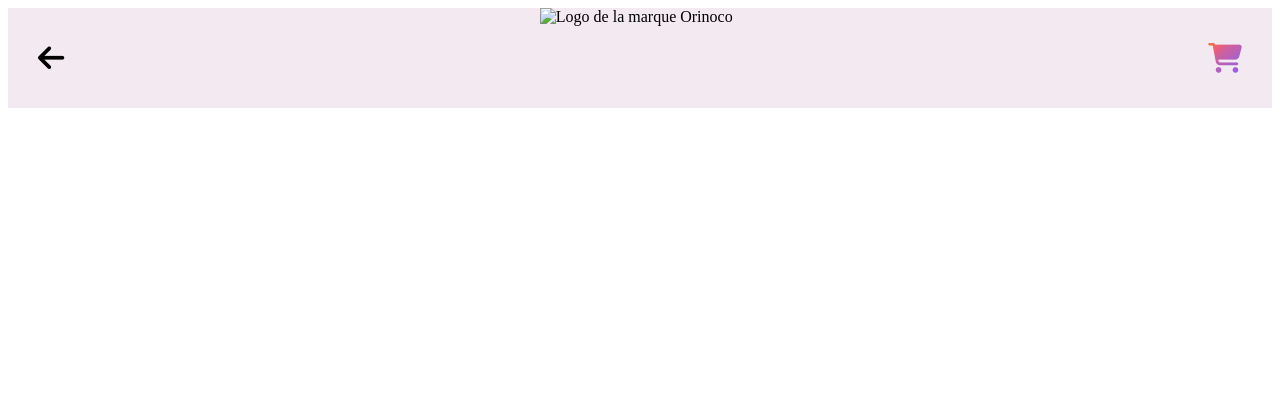
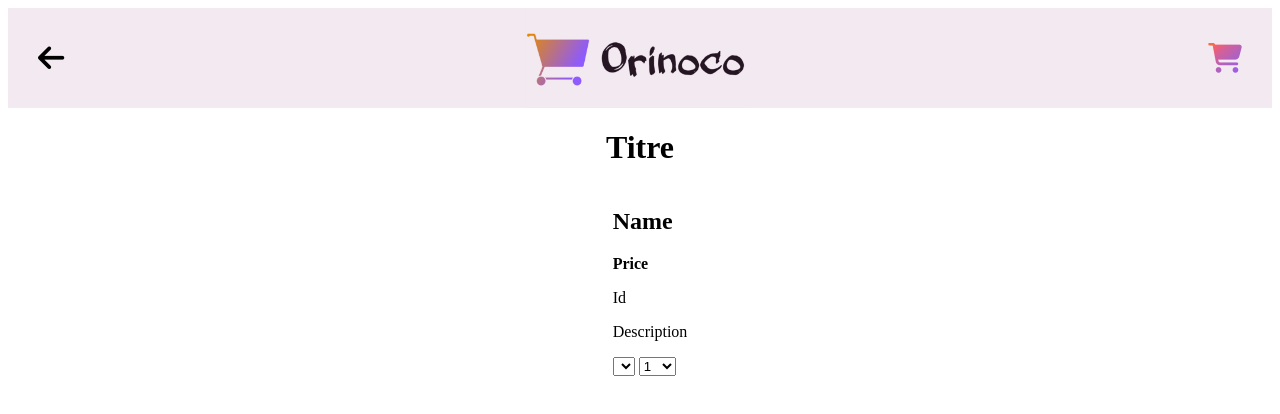
Before and after one commit to Laeti-LA/LaetitiaAillaud_5_23022021, a website: page pages/products.html in a window 1280 px wide. Drawn offline with Linux system fonts and the light colour scheme.

```diff
--- a/css/style.css
+++ b/css/style.css
@@ -13,10 +13,17 @@
     height: 100px;
 }
 
+/* Header : icone retour */
+
 .return-icon{
     margin-left: 30px;
     font-size: 30px;
 }
+
+.display-none{
+    display: none;
+}
+
 
 .cart-icon{
     margin-right: 30px;
@@ -25,12 +32,6 @@
     -webkit-background-clip: text;
     -webkit-text-fill-color: transparent;
 }
-
-.display-none{
-    display: none;
-}
-
-/* Header : icone retour */
 
 
 /* PAGE D'ACCUEIL : vues produits sous forme de cartes cliquables */
@@ -123,3 +124,31 @@
     text-decoration: none;
     color: black;
 }
+
+/* PAGE PRODUIT */
+
+.bold{
+    font-weight: bold;
+}
+
+/* Disposition image et description */
+.product-section{
+    display: flex;
+    flex-direction: column;
+    justify-content: flex-start;
+    align-items: center;
+}
+
+@media screen and (min-width: 600px){
+    .product-section{
+        display: flex;
+        flex-direction: row;
+        justify-content: center;
+        align-items: flex-start;
+        column-gap: 20px;
+    }
+}
+
+.product__img{
+    height: 200px;
+}
--- a/js/product.js
+++ b/js/product.js
@@ -1,3 +1,20 @@
 // Récupérer ID produit dans l'URL
 let params = (new URL(document.location)).searchParams;
 let productId = params.get('id');
+
+
+// Fonction pour récupérer les données des produits :
+function getProductInfo() {
+    return fetch(`http://localhost:3000/api/cameras/${productId}`)
+        .then(function(httpBodyResponse) {
+            return httpBodyResponse.json();
+        })
+        .then((productInfo) => productInfo)
+}
+
+function displayProductInfo() {
+    document.getElementById("product__id") = productId //Id du produit
+    document.getElementById("product__img").src = product.imageUrl //Image du produit
+    document.getElementById("product__name").textContent = product.name //Nom du produit
+    document.getElementById("product__price").textContent = product.price/100 + ".00€" //Prix du produit
+}
--- a/pages/products.html
+++ b/pages/products.html
@@ -20,25 +20,49 @@
                         <i class="return-icon fas fa-arrow-left"></i>
                     </a>
                  </div>
-                 <img class="logo" src="../images/" alt="Logo de la marque Orinoco"/>
+                 <img class="logo" src="../images/logo-orinoco.jpg" alt="Logo de la marque Orinoco"/>
                  <div class="shopping-cart">
                     <i class="cart-icon fas fa-shopping-cart"></i>
                  </div>
              </div>
         </header>
-        <main>
-            <h1 class="product__title" id="product__title"></h1>
-            <section>
+        <main class="main-product container" id="main-product">
+            <h1 class="product__title" id="product__title">Titre</h1>
+            <section class="product-section">
                 <div>
                     <img class="product__img" id="product__img">
                 </div>
                 <div>
-                    <div>
-                        <h2 id="product__name" class="product__name"></h2>
-                        <p id="product__price"></p>
+                    <div class="product__details">
+                        <div class="product-top">
+                            <h2 id="product__name" class="product__name bold">Name</h2>
+                            <p id="product__price" class="bold">Price</p>
+                        </div>
+                        <p id="product__id">Id</p>
+                        <p id="product__description">Description</p>
                     </div>
-                    <p id="product__id"></p>
-                    <p id="product__description"></p>
+                    <div class="purchase__options">
+                        <label id="product__option">
+                            <select id="product__option--selector">
+                                <option></option>
+                                <option></option>
+                            </select>
+                        </label>
+                        <label id="product__quantity">
+                            <select id="product__quantity--selector">
+                                <option value="1">1</option>
+                                <option value="2">2</option>
+                                <option value="3">3</option>
+                                <option value="4">4</option>
+                                <option value="5">5</option>
+                                <option value="6">6</option>
+                                <option value="7">7</option>
+                                <option value="8">8</option>
+                                <option value="9">9</option>
+                                <option value="10">10</option>
+                            </select>
+                        </label>
+                    </div>
                 </div>
             </section>
         </main>
```
